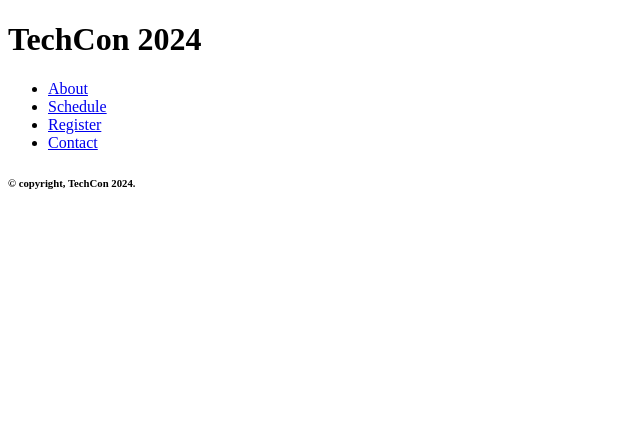
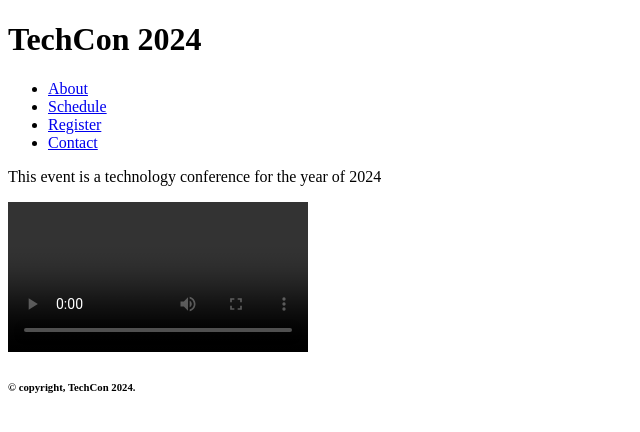
Before and after one commit to Essam-Alami/TechCon_HTML, a plain HTML site: page techcon_website/index.html in a window 1280 px wide. Shown: the whole page, without its empty margins (0-640 px from the left). Drawn offline with Linux system fonts and the light colour scheme.

Commit message:
update index.html

```diff
--- a/techcon_website/index.html
+++ b/techcon_website/index.html
@@ -18,8 +18,9 @@
     </nav>
 
     <main>
-      <section>
-
+      <section id="conference">
+        <p>This event is a technology conference for the year of 2024</p>
+           <video href="https://www.youtube.com/watch?v=B_-HF-RNdjw" controls="enabled"></video>
       </section>
     </main>
 
```
